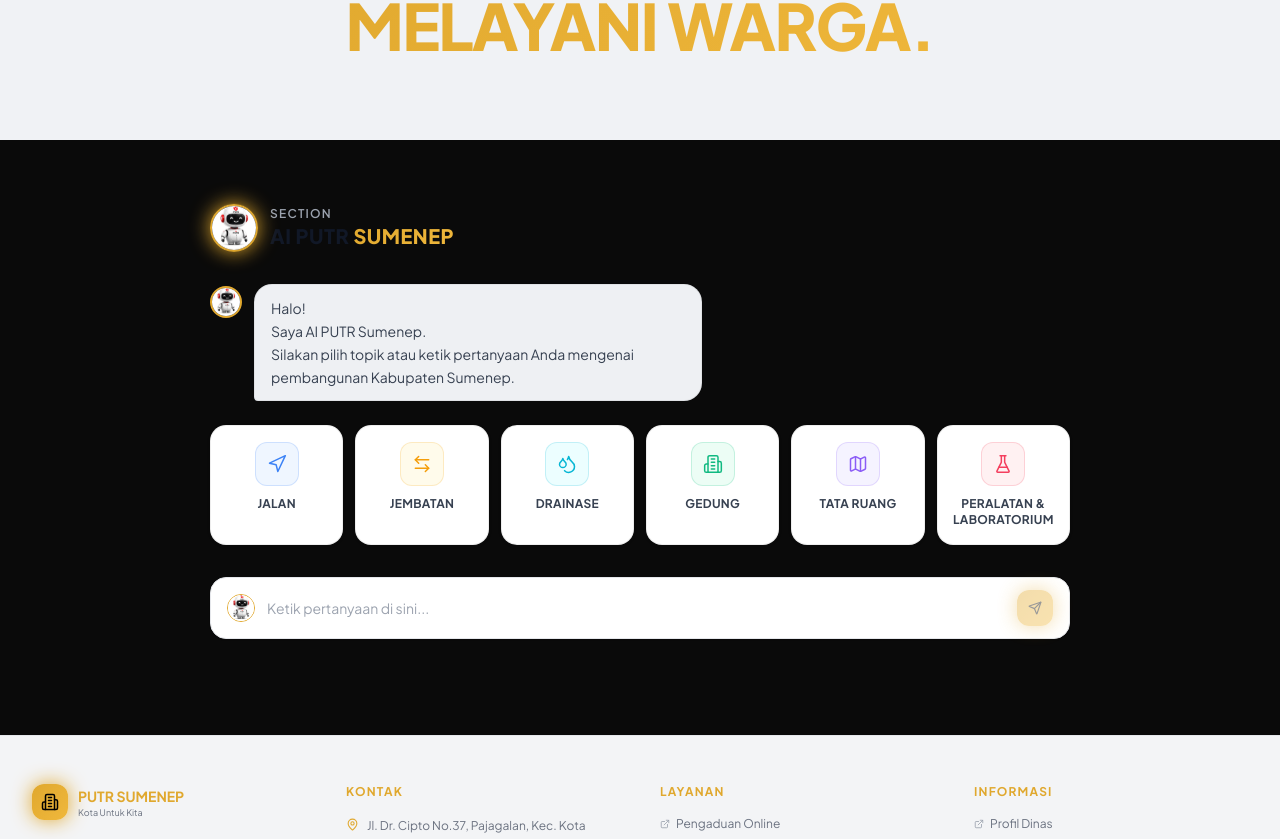
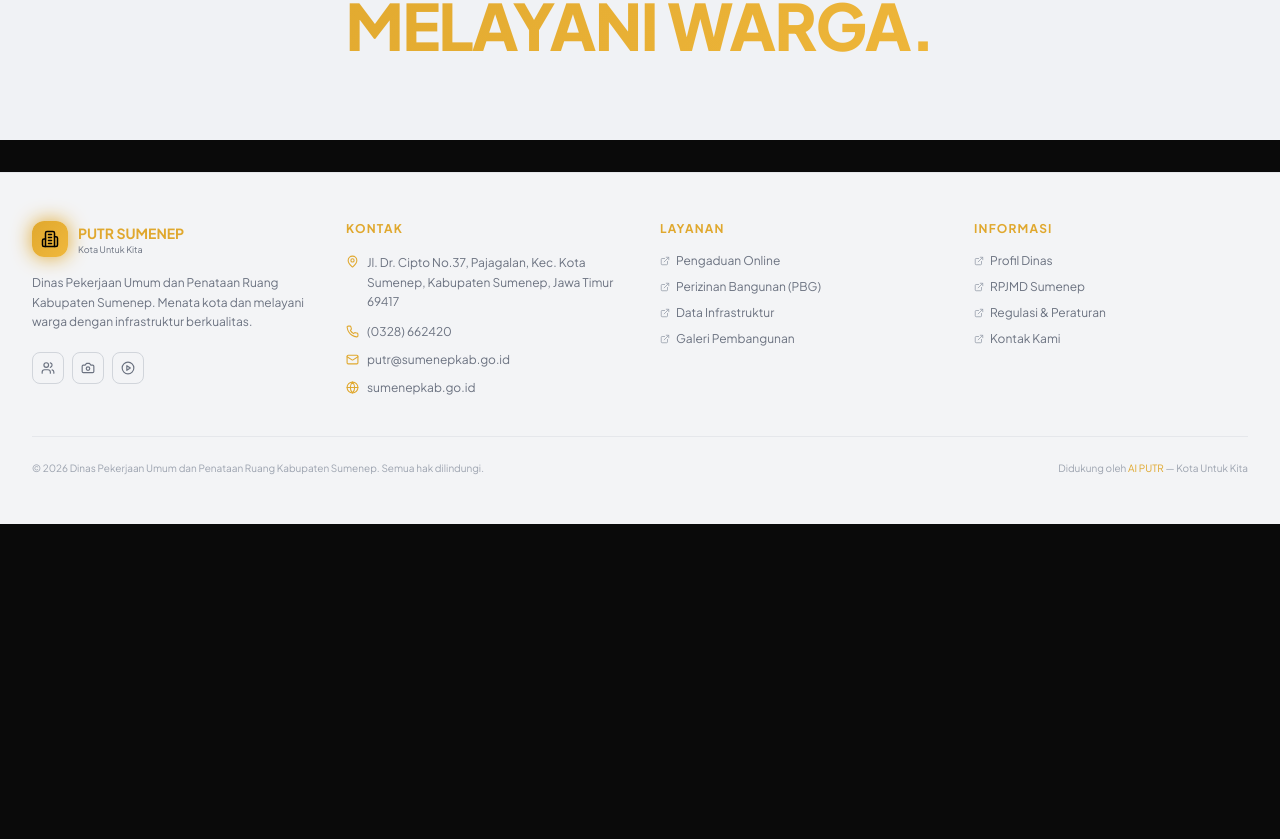
Before and after one commit to hamrasidi7-rgb/putr-sumenep-portal, a Next.js app: page / in a window 1280 px wide. Shown: the part 1097-1936 px from the top of the page. After the commit the page ends 1621 px from the top, so only its background shows below. Built offline with nearby package versions, Linux system fonts and the light colour scheme.

Commit message:
feat: hapus section AI PUTR dari halaman utama

```diff
--- a/app/page.tsx
+++ b/app/page.tsx
@@ -1,7 +1,6 @@
 import Header from '@/components/Header'
 import BottomNav from '@/components/BottomNav'
 import HeroKadis from '@/components/HeroKadis'
-import ChatAIPUTR from '@/components/ChatAIPUTR'
 import Footer from '@/components/Footer'
 import WhatsAppButton from '@/components/WhatsAppButton'
 
@@ -12,10 +11,6 @@ export default function HomePage() {
 
       <main className="pb-20 lg:pb-0 min-h-screen">
         <HeroKadis />
-
-        <div className="max-w-[1280px] mx-auto lg:px-8">
-          <ChatAIPUTR />
-        </div>
       </main>
 
       <Footer />
```
